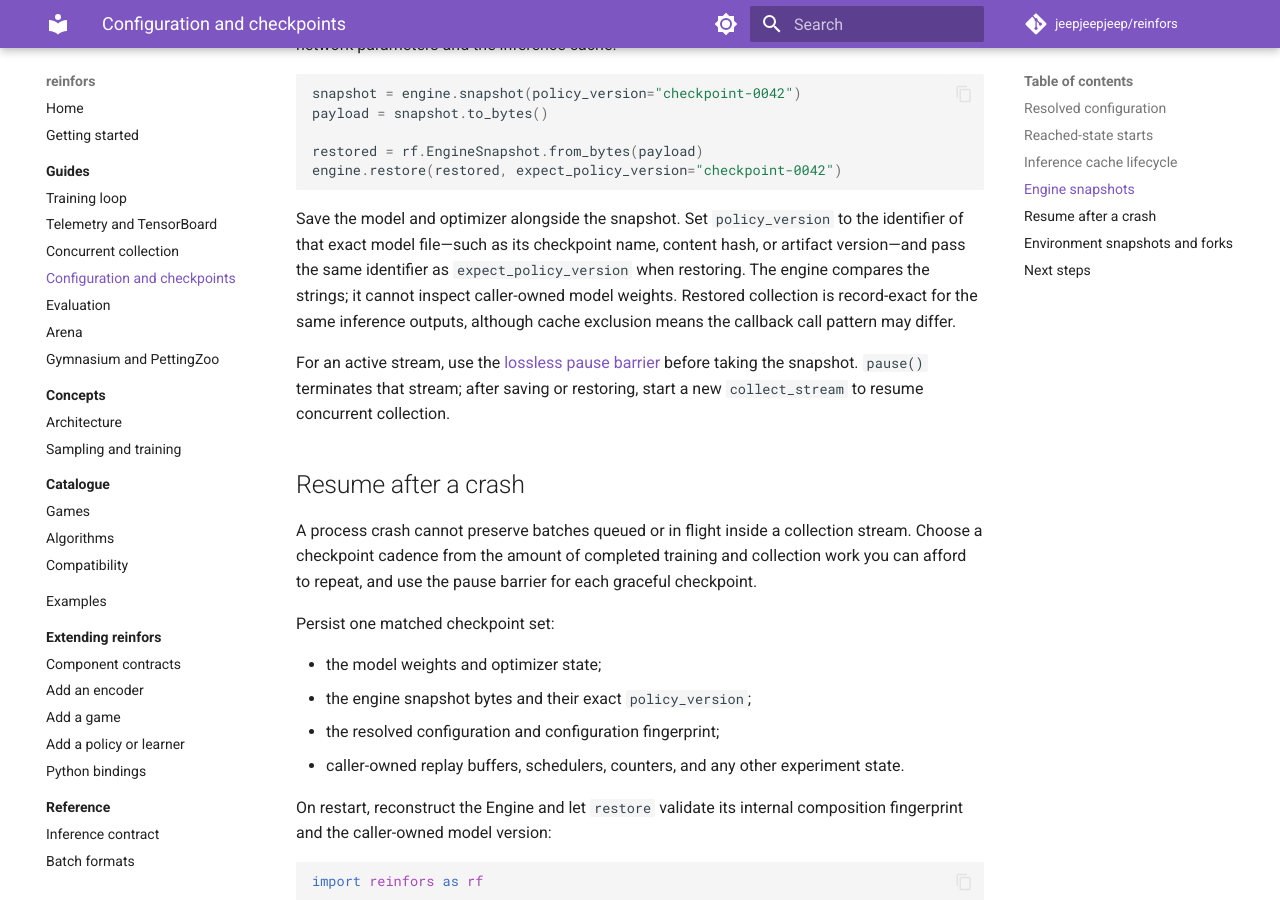
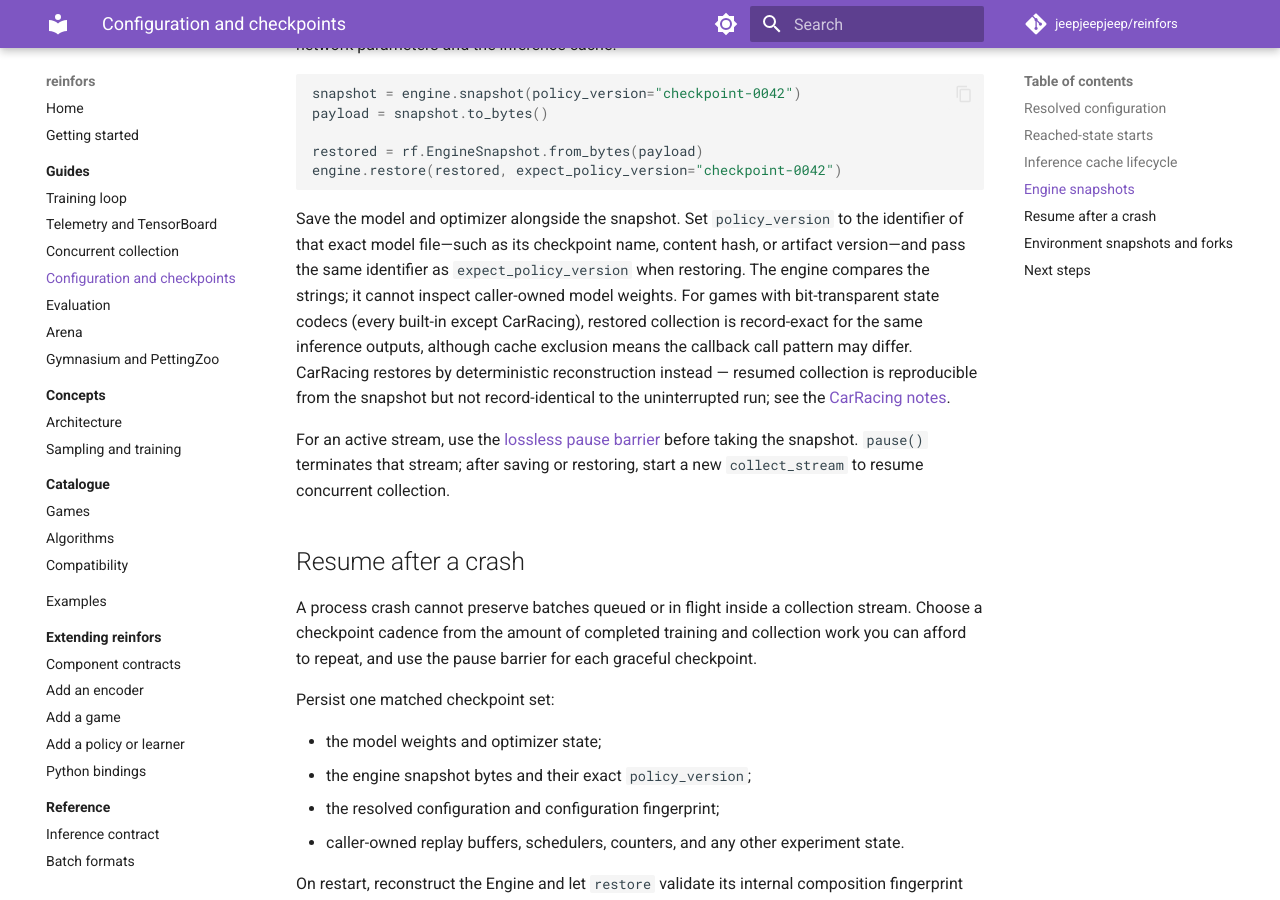
Before and after one commit to jeepjeepjeep/reinfors, an MkDocs documentation site: the page built from docs/guides/configuration-and-checkpoints.md, in a window 1280 px wide and 900 px high, scrolled down 2034 px. Built offline with MkDocs 1.6.1 and Material for MkDocs 9.7.7, drawn with Linux system fonts in a browser that asks for light colours; comment, search, counter and statistics services are not loaded.

Commit message:
review: scope state-exact wording to DTO fields, qualify checkpoint guide, CI feature-boundary gate

```diff
--- a/docs/guides/configuration-and-checkpoints.md
+++ b/docs/guides/configuration-and-checkpoints.md
@@ -100,8 +100,12 @@ engine.restore(restored, expect_policy_version="checkpoint-0042")
 Save the model and optimizer alongside the snapshot. Set `policy_version` to the identifier of that
 exact model file—such as its checkpoint name, content hash, or artifact version—and pass the same
 identifier as `expect_policy_version` when restoring. The engine compares the strings; it cannot
-inspect caller-owned model weights. Restored collection is record-exact for the same inference
-outputs, although cache exclusion means the callback call pattern may differ.
+inspect caller-owned model weights. For games with bit-transparent state codecs (every built-in
+except CarRacing), restored collection is record-exact for the same inference outputs, although
+cache exclusion means the callback call pattern may differ. CarRacing restores by deterministic
+reconstruction instead — resumed collection is reproducible from the snapshot but not
+record-identical to the uninterrupted run; see the
+[CarRacing notes](../catalogue/games.md#carracing-notes).
 
 For an active stream, use the [lossless pause barrier](streaming.md#checkpointing-without-losing-records)
 before taking the snapshot. `pause()` terminates that stream; after saving or restoring, start a new
```
Also changed, not shown: docs/catalogue/games.md (+1 -1 lines), 3 other files.
